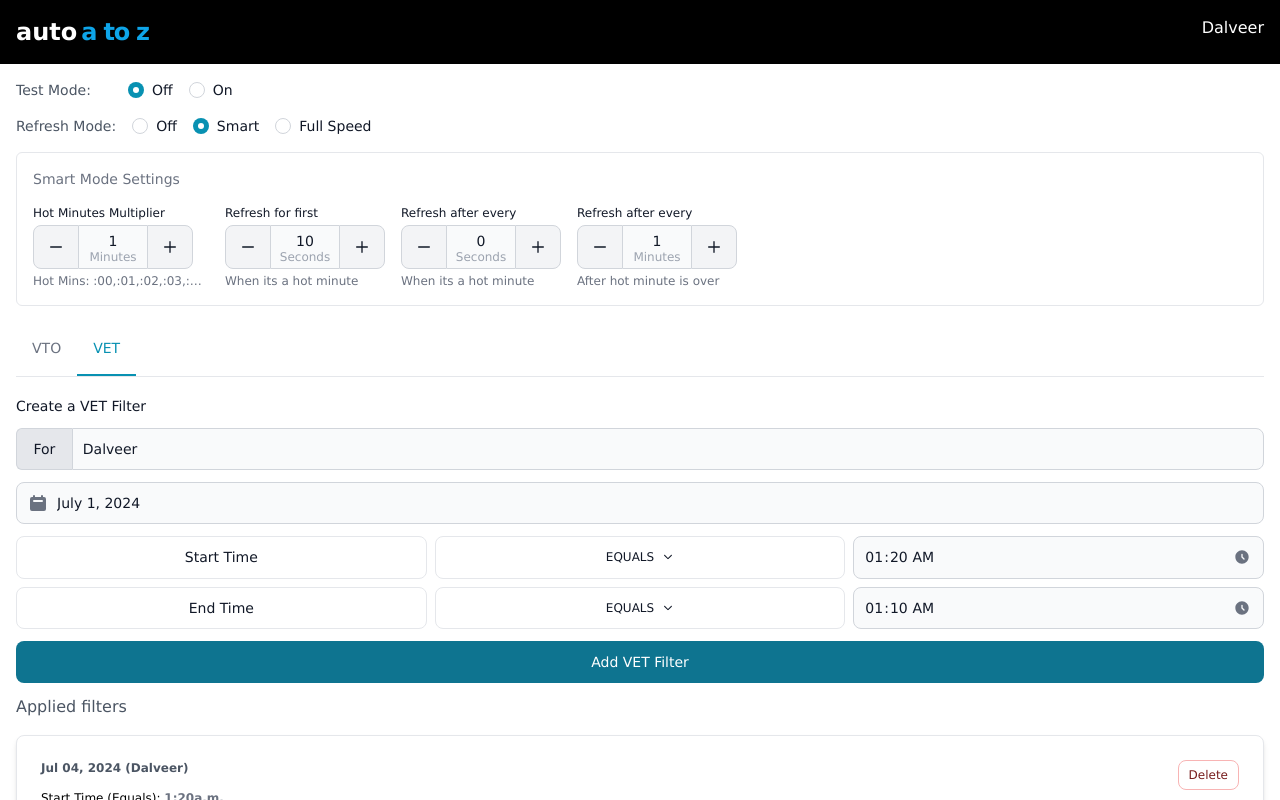
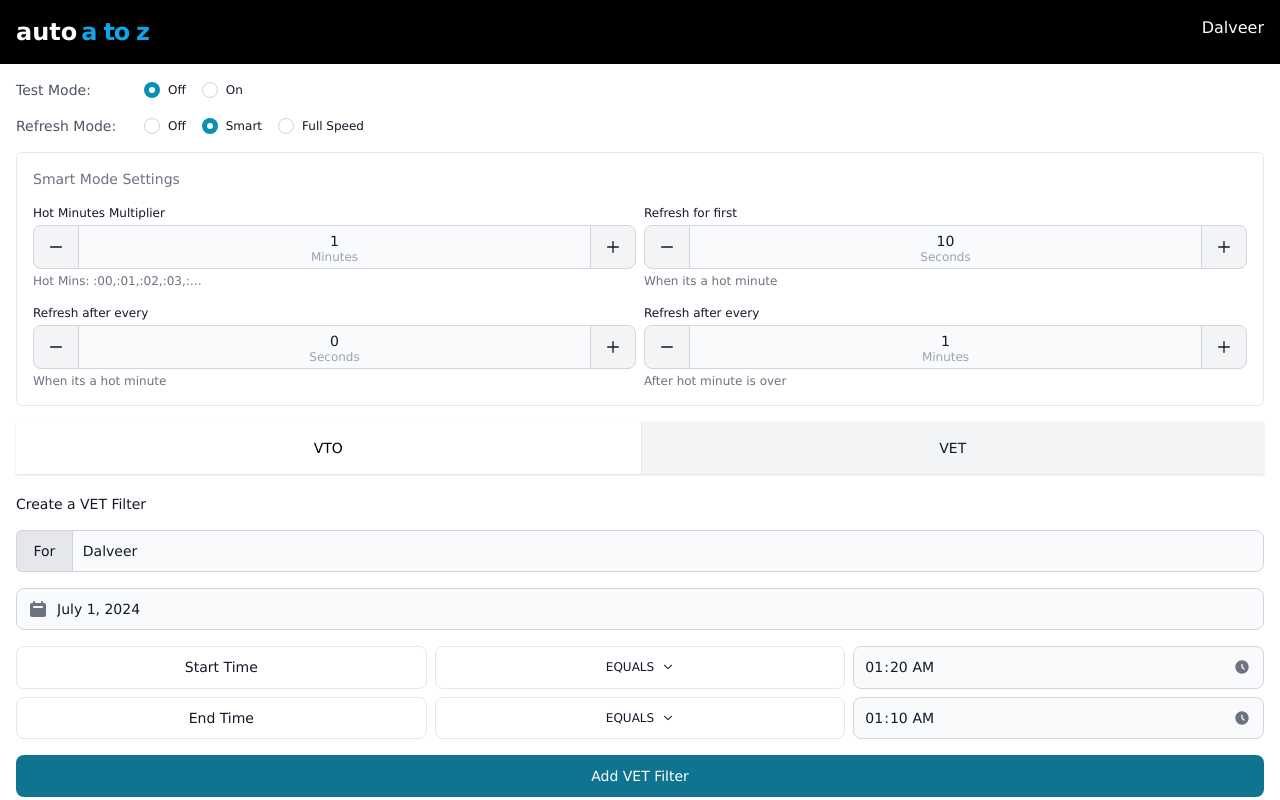
Before and after one commit to dalveersidhu97/atozauto-react, a React (Vite) app: page / in a window 1280 px wide. Both pictures are taken after a click on the tab "VET". Shown: the top 800 px of the page. Built offline with nearby package versions, Linux system fonts and the light colour scheme.

Commit message:
Changed Smart mode settings layout from flex to grid

```diff
--- a/src/App.tsx
+++ b/src/App.tsx
@@ -24,19 +24,22 @@ const getFilterKeyVal = (filter: FilterType['startTime']) => {
   return {};
 }
 
-const FilterList: FC<{ list: FilterType[], onDelete: (filter:FilterType)=>any }> = ({ list, onDelete }) => {
+const FilterList: FC<{ list: FilterType[], onDelete: (filter:FilterType)=>any, onClearAll:()=>any }> = ({ list, onDelete, onClearAll }) => {
   const keyPrefix = useId();
   const onClickDelete = (filter: FilterType) => {
     onDelete(filter);
   }
   return <>
     <div className="flex flex-col gap-4">
-      <h5 className="text-base text-gray-600">Applied filters</h5>
+      <div className="flex justify-between items-center">
+        <h5 className="text-base text-gray-600 flex justify-between items-start">Applied filters</h5>
+        <Button onClick={()=>onClearAll()} color="gray" size={'sm'} >Clear All</Button>
+      </div>
       {list.map((filter, index) => {
         const startTimeOpVal = getFilterKeyVal(filter.startTime);
         const endTimeOpVal = getFilterKeyVal(filter.endTime);
         const duration = (endTimeOpVal.value||0)-(startTimeOpVal.value||0);
-        return <React.Fragment key={keyPrefix + index}>
+        return <React.Fragment key={keyPrefix + index+JSON.stringify(filter)}>
           <Card>
             <div className="flex flex-col gap-0 text-xs">
               <div className="flex justify-between items-start">
@@ -92,6 +95,9 @@ function App() {
 
     setFilterList(newFilterList);
   }
+  const clearAllFilter = () => {
+    setFilterList([]);
+  }
   const onVTOFilterAdd = (filter: FilterType) => {
     setFilterList(prev=>[...prev, filter]);
     console.log('Add VTO Filter', filter)
@@ -101,23 +107,23 @@ function App() {
   }
 
   return (
-    <div style={{ minWidth: '28rem' }}>
+    <div style={{ minWidth: '28rem', background: '#eeeeee01' }}>
       <TopNav></TopNav>
       <div className="p-4 flex flex-col gap-4">
         <Preference></Preference>
-        <Tabs variant="underline" theme={flowbiteTabsTheme}>
+        <Tabs variant="fullWidth" theme={flowbiteTabsTheme}>
           <Tabs.Item active title="VTO">
             <div className="flex flex-col gap-4">
               <Label>Create a VTO Filter</Label>
               <FilterInputForm onSubmit={onVTOFilterAdd} forFirstName={forName} submitBtnText="Add VTO Filter" />
-              <FilterList onDelete={onFilterDelete} list={filterList} />
+              <FilterList onClearAll={clearAllFilter} onDelete={onFilterDelete} list={filterList} />
             </div>
           </Tabs.Item>
           <Tabs.Item title="VET">
-            <div className="flex flex-col gap-3">
+            <div className="flex flex-col gap-4">
               <Label>Create a VET Filter</Label>
               <FilterInputForm onSubmit={onVETFilterAdd} forFirstName={forName} submitBtnText="Add VET Filter" />
-              <FilterList onDelete={onFilterDelete} list={filterList} />
+              <FilterList onClearAll={clearAllFilter} onDelete={onFilterDelete} list={filterList} />
             </div>
           </Tabs.Item>
         </Tabs>
--- a/src/components/Preference.tsx
+++ b/src/components/Preference.tsx
@@ -25,7 +25,7 @@ const NumberInput: FC<{ label: string, desc: string, unit: string, value: number
     return <>
         <div className="flex flex-col gap-1">
             {label && <Label className="font-normal text-xs" htmlFor={inputIdPrefix}>{label}</Label>}
-            <div className="relative flex items-center max-w-[10rem]">
+            <div className="relative flex items-center">
                 <button onClick={onDecrement} type="button" id={inputIdPrefix+"decrement-button"} data-input-counter-decrement={inputIdPrefix} className="bg-gray-100 dark:bg-gray-700 dark:hover:bg-gray-600 dark:border-gray-600 hover:bg-gray-200 border border-gray-300 rounded-s-lg py-2 px-4 h-11 focus:ring-gray-100 dark:focus:ring-gray-700">
                     <svg className="w-3 h-3 text-gray-900 dark:text-white" aria-hidden="true" xmlns="http://www.w3.org/2000/svg" fill="none" viewBox="0 0 18 2">
                         <path stroke="currentColor" strokeLinecap="round" strokeLinejoin="round" strokeWidth="2" d="M1 1h16" />
@@ -57,7 +57,7 @@ const RadioInput: FC<{ onChange: (value: string) => any, name: string, options:
         {options.map(({ label, value }, index) => <React.Fragment key={inputIdPrefix + index}>
             <div className="flex items-center gap-2">
                 <Radio onChange={onCheckedChange} id={`${inputIdPrefix}-${index}`} name={name} value={value} defaultChecked={defaultValue === value} />
-                <Label htmlFor={`${inputIdPrefix}-${index}`}>{label}</Label>
+                <Label className="text-xs" htmlFor={`${inputIdPrefix}-${index}`}>{label}</Label>
             </div>
         </React.Fragment>)}
     </>
@@ -100,7 +100,7 @@ export const Preference: FC = () => {
         <div className="flex flex-col gap-4">
             <div className="flex flex-col gap-4">
                 <div className="flex gap-4 items-center">
-                    <Label className="min-w-24 text-gray-600">Test Mode:</Label>
+                    <Label className="min-w-28 text-gray-600">Test Mode:</Label>
                     <RadioInput
                         name="TestMode"
                         onChange={(mode) => setTestMode(mode)}
@@ -110,7 +110,7 @@ export const Preference: FC = () => {
                     <div></div>
                 </div>
                 <div className="flex gap-4 items-center">
-                    <Label className="min-w-24 text-gray-600">Refresh Mode:</Label>
+                    <Label className="min-w-28 text-gray-600">Refresh Mode:</Label>
                     <RadioInput
                         name="RefreshMode"
                         onChange={(mode) => setRefreshMode(mode)}
@@ -120,7 +120,7 @@ export const Preference: FC = () => {
                 </div>
                 {refreshMode==='Smart' && <div className="flex flex-col gap-4 border rounded-md p-4">
                     <Label className="text-gray-500">Smart Mode Settings</Label>
-                    <div className="flex items-center flex-wrap gap-4">
+                    <div className="grid grid-cols-2 gap-y-4 gap-x-2">
                         <div className="flex flex-col gap-2">
                             <NumberInput min={1} max={60} label="Hot Minutes Multiplier " unit="Minutes" desc={hotMinsMultDesc} value={minutesMultiplier} onChange={(val) => setMinutesMultiplier(val)} />
                         </div>
```
